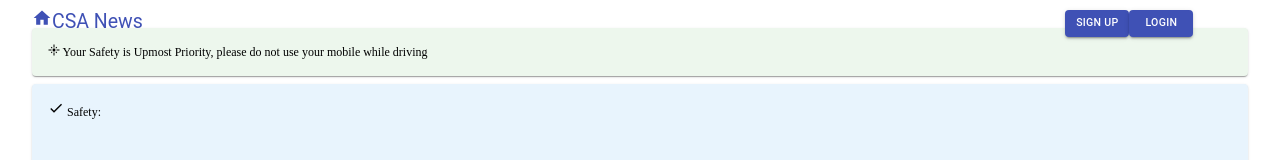
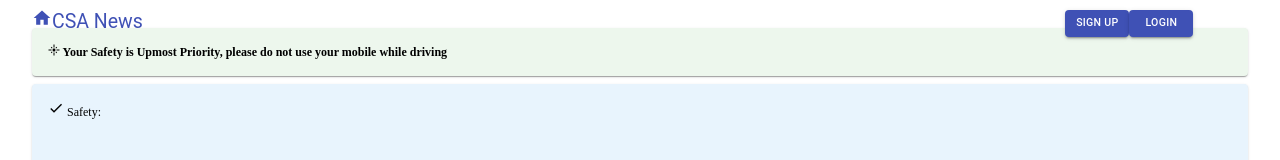
Before and after one commit to PokoShih/NewsLetter, a React (Create React App) app in the folder client/: page / in a window 1280 px wide. Shown: the top 160 px of the page. Built offline with nearby package versions, Linux system fonts and the light colour scheme; no server answers.

Commit message:
update font

```diff
--- a/client/src/components/FullWidthGrid/index.js
+++ b/client/src/components/FullWidthGrid/index.js
@@ -40,6 +40,7 @@ const useStyles = makeStyles((theme) => ({
     textAlign: "left",
     background: "#EDF7ED",
     color: "black",
+    fontWeight: "Bold"
   },
   safety: {
     padding: theme.spacing(2),
```
